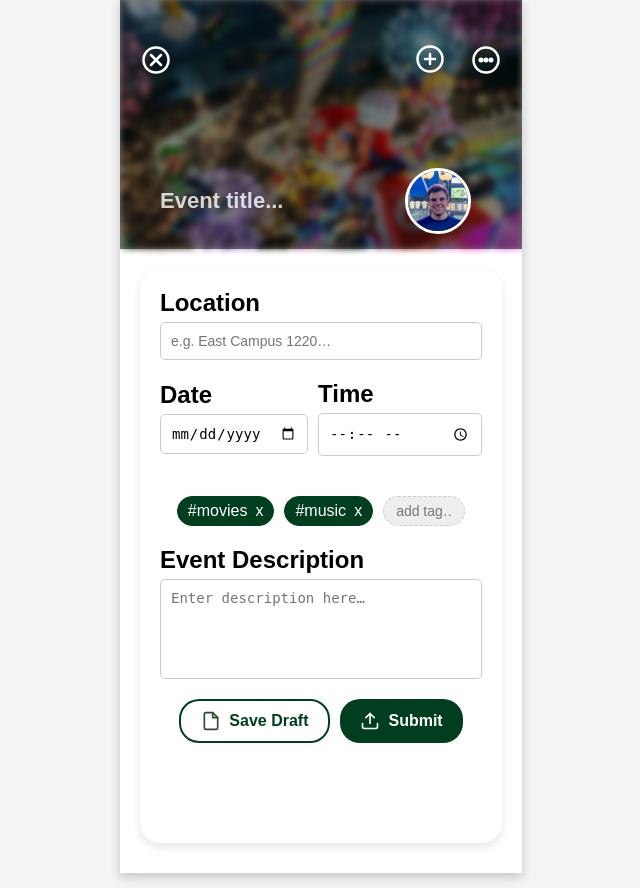
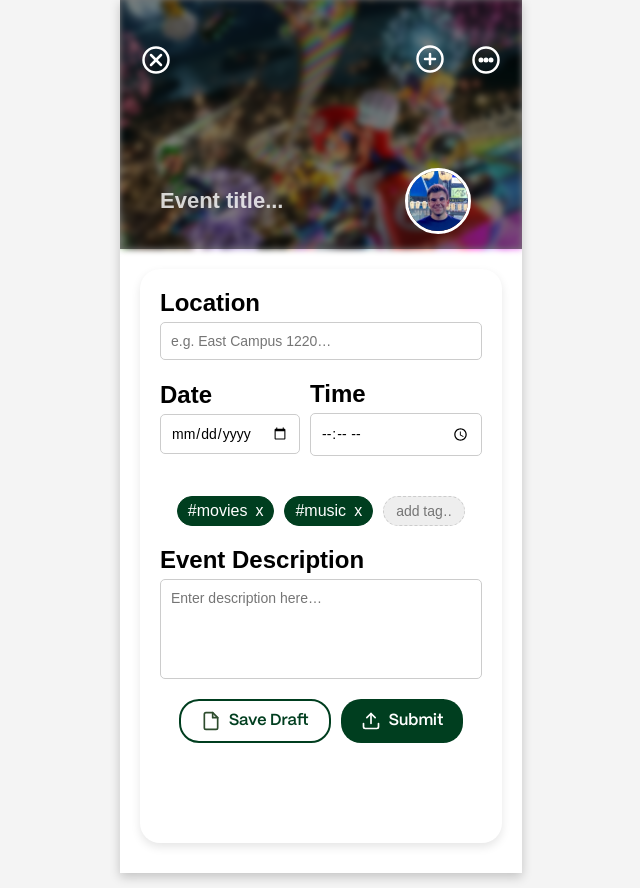
Before and after one commit to yearofglad/downtime, a Flask app: page /create_event in a window 1280 px wide. Shown: the part 16-904 px from the top of the page, without its empty margins (319-959 px from the left). Run offline with Flask 3, Linux system fonts and the light colour scheme.

Commit message:
button font edited to mori

```diff
--- a/static/css/create_event.css
+++ b/static/css/create_event.css
@@ -23,8 +23,8 @@ body, html {
  }
 
  @font-face {
-  font-family: "mori-extrabold";
-  src: url("../fonts/moriextrabold.woff2") format('woff2');
+  font-family: "mori-sem";
+  src: url("../fonts/morisemibold.woff2") format('woff2');
  }
 
  .create-event-screen {
@@ -166,7 +166,10 @@ body, html {
   align-items: flex-start;
  }
 
+
+
  .event-form {
+  font-family: sans-serif !important;
   background-color: #ffffff;
   border-radius: 20px;
   box-shadow: 0 4px 10px rgba(0,0,0,0.1);
@@ -176,6 +179,7 @@ body, html {
  }
 
  .form-group {
+  font-family: sans-serif !important;
   font-size: 18px;
   margin-bottom: 20px;
   text-align: center;
@@ -191,6 +195,7 @@ body, html {
 
  .form-input,
  .form-textarea {
+  font-family: sans-serif !important;
   width: 100%;
   padding: 10px;
   border: 1px solid #ccc;
@@ -291,6 +296,7 @@ body, html {
  }
 
  .buttons-container {
+  font-family: "mori-sem", sans-serif;
   display: flex;
   gap: 10px;
   justify-content: center;
@@ -298,6 +304,7 @@ body, html {
  }
 
  .btn {
+  font-family: "mori-sem", sans-serif;
   padding: 10px 20px;
   border: none;
   border-radius: 20px;
--- a/static/css/eventscreen.css
+++ b/static/css/eventscreen.css
@@ -294,7 +294,7 @@ body, html {
     border: 2px solid #003E1F;
     border-radius: 50px;
     font-size: 18px;
-    font-weight: bold;
+    font-family: "mori-sem", sans-serif;
     color: #003E1F;
     transition: transform 0.2s, box-shadow 0.2s;
     background-color: white;
@@ -307,7 +307,7 @@ body, html {
     border: none;
     border-radius: 50px;
     font-size: 18px;
-    font-weight: bold;
+    font-family: "mori-sem", sans-serif;
     color: white;
     transition: transform 0.2s, box-shadow 0.2s;
     background-color: #003E1F;
--- a/static/css/main.css
+++ b/static/css/main.css
@@ -391,8 +391,7 @@ body, html {
 }
 
 .middle-button {
-    font-family: "sf-sem", sans-serif;
-    font-weight: 600;
+    font-family: "mori-semi", sans-serif;
     display: flex;
     justify-content: center;
     align-items: center;
@@ -406,7 +405,6 @@ body, html {
     cursor: pointer;
     text-decoration: none;
     box-shadow: 0 3px 5px #017c3f42;
-    ;
     user-select: none;
     line-height: 1.2;
 }
```
Also changed, not shown: static/fonts/moriextrabold.woff2 (deleted), static/fonts/morimedium.woff2 (deleted).
